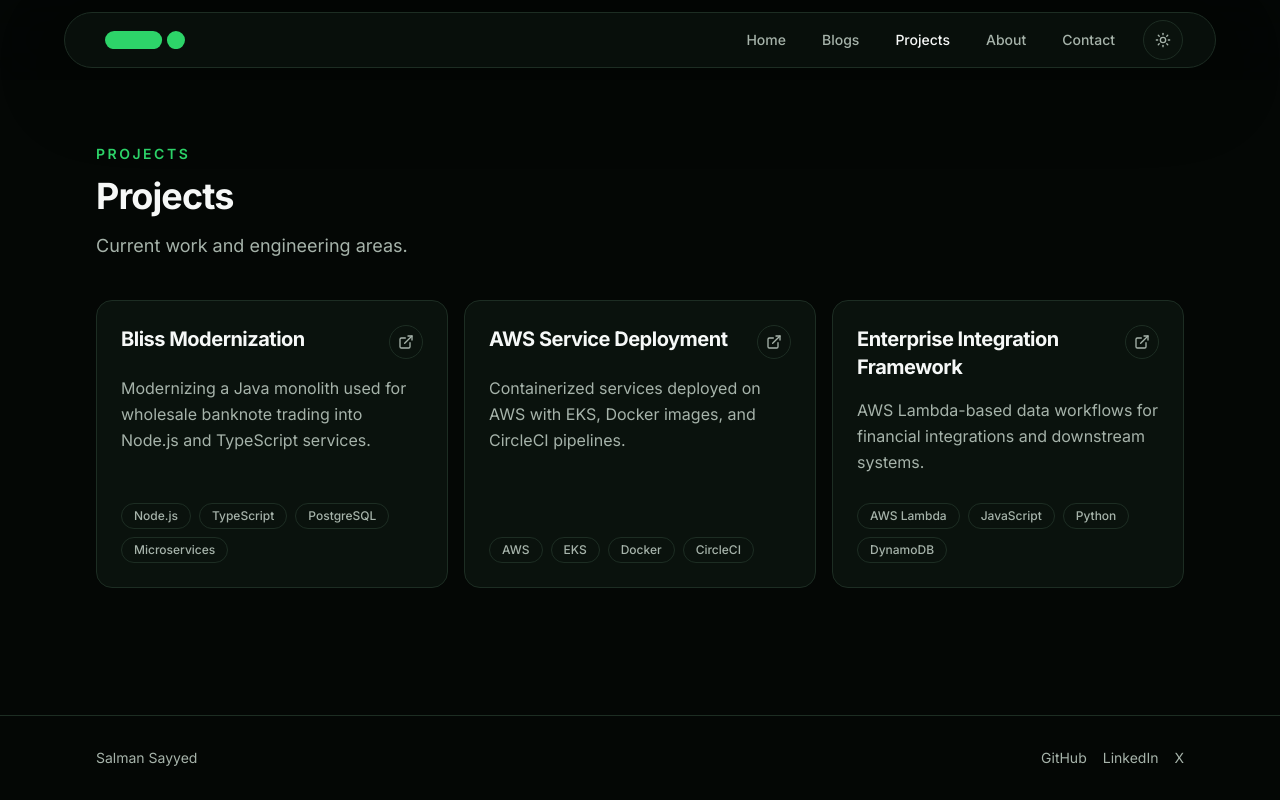
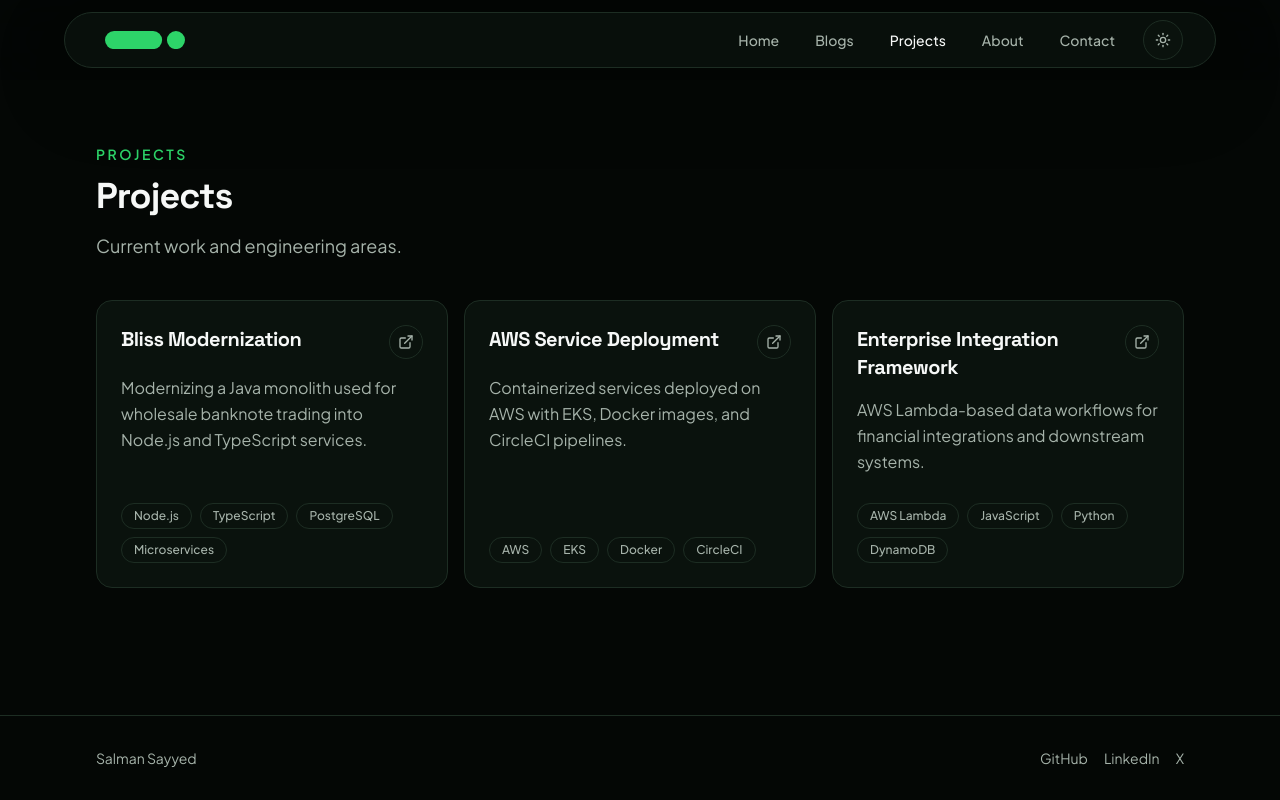
Before and after one commit to gh0stfrk/portfolio.gg, a Next.js app: page /projects in a window 1280 px wide. Built offline with nearby package versions, Linux system fonts and the light colour scheme.

Commit message:
feat(fonts): update font families to Plus Jakarta Sans and Space Grotesk for improved typography

```diff
--- a/app/globals.css
+++ b/app/globals.css
@@ -32,8 +32,18 @@ body {
   min-height: 100vh;
   background: rgb(var(--color-background));
   color: rgb(var(--color-text-primary));
-  font-family: var(--font-inter), Inter, system-ui, sans-serif;
+  font-family: var(--font-body), "Plus Jakarta Sans", system-ui, sans-serif;
   text-rendering: optimizeLegibility;
+}
+
+h1,
+h2,
+h3,
+h4,
+h5,
+h6 {
+  font-family: var(--font-display), "Space Grotesk", system-ui, sans-serif;
+  letter-spacing: -0.02em;
 }
 
 a,
--- a/app/layout.tsx
+++ b/app/layout.tsx
@@ -1,14 +1,20 @@
 import type { Metadata } from "next";
-import { Inter } from "next/font/google";
+import { Plus_Jakarta_Sans, Space_Grotesk } from "next/font/google";
 import "./globals.css";
 import { Footer } from "@/components/footer";
 import { Navbar } from "@/components/navbar";
 import { ThemeProvider } from "@/components/theme-provider";
 
-const inter = Inter({
+const plusJakartaSans = Plus_Jakarta_Sans({
   subsets: ["latin"],
   display: "swap",
-  variable: "--font-inter"
+  variable: "--font-body"
+});
+
+const spaceGrotesk = Space_Grotesk({
+  subsets: ["latin"],
+  display: "swap",
+  variable: "--font-display"
 });
 
 export const metadata: Metadata = {
@@ -34,7 +40,9 @@ export default function RootLayout({
 }>) {
   return (
     <html lang="en" suppressHydrationWarning>
-      <body className={`${inter.variable} antialiased`}>
+      <body
+        className={`${plusJakartaSans.variable} ${spaceGrotesk.variable} antialiased`}
+      >
         <ThemeProvider>
           <div className="flex min-h-screen flex-col">
             <Navbar />
--- a/tailwind.config.ts
+++ b/tailwind.config.ts
@@ -21,7 +21,18 @@ const config: Config = {
         subtle: "rgb(var(--color-subtle) / <alpha-value>)"
       },
       fontFamily: {
-        sans: ["var(--font-inter)", "Inter", "system-ui", "sans-serif"]
+        sans: [
+          "var(--font-body)",
+          "Plus Jakarta Sans",
+          "system-ui",
+          "sans-serif"
+        ],
+        display: [
+          "var(--font-display)",
+          "Space Grotesk",
+          "system-ui",
+          "sans-serif"
+        ]
       },
       boxShadow: {
         soft: "0 24px 80px rgb(0 0 0 / 0.18)"
```
